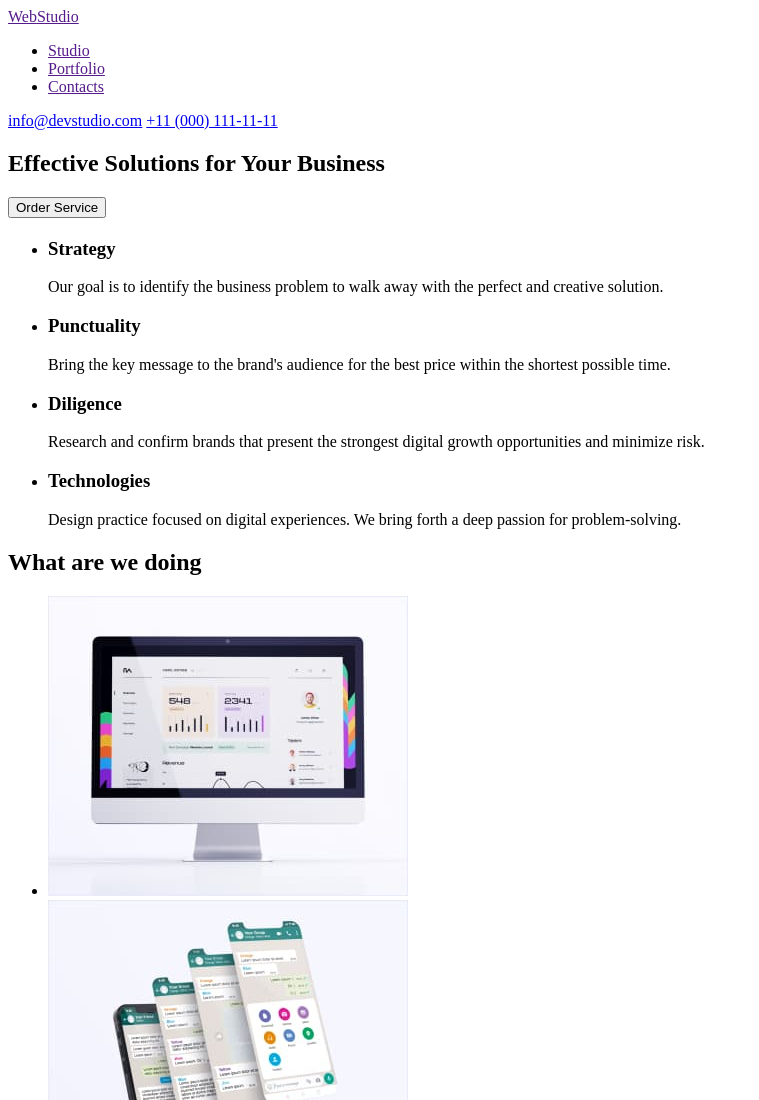
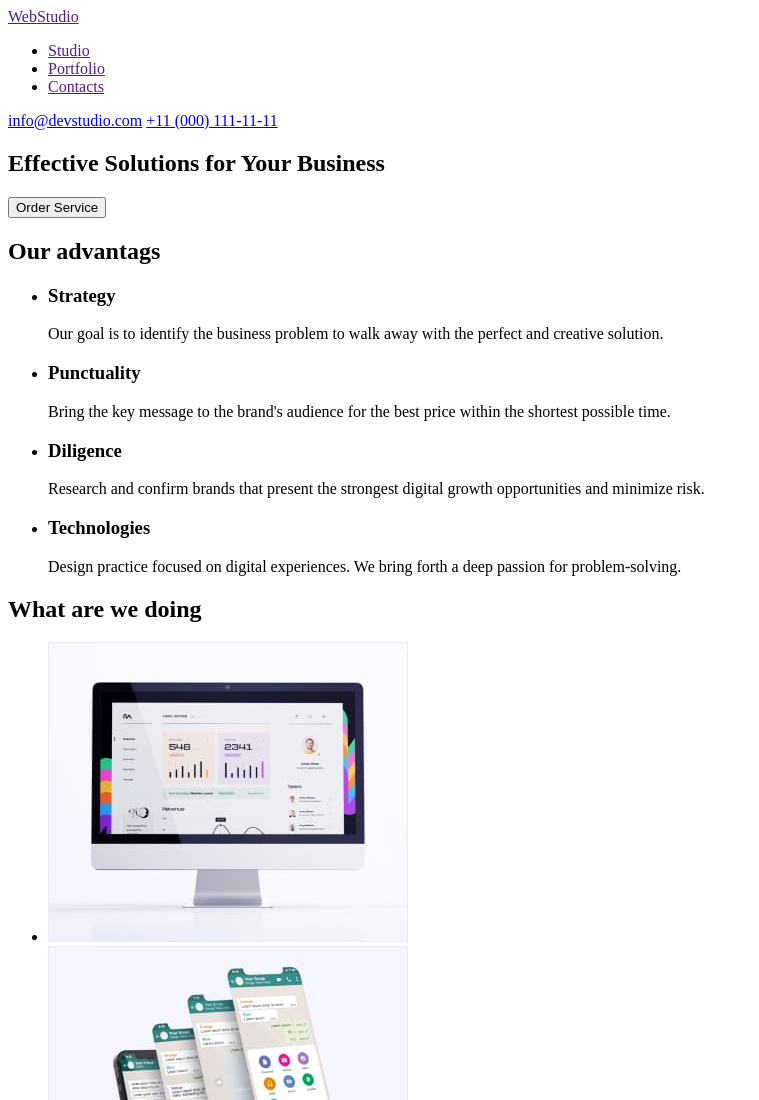
Before and after one commit to MShmatok/goit-markup-hw-01, a plain HTML site: page index.html in a window 1280 px wide. Shown: the top 1100 px of the page, without its empty margins (0-759 px from the left). Drawn offline with Linux system fonts and the light colour scheme.

Commit message:
Commit 12-01-2023 002

```diff
--- a/index.html
+++ b/index.html
@@ -36,7 +36,7 @@
       </section>
 
       <section>
-        <h2></h2>
+        <h2>Our advantags</h2>
         <ul>
           <li>
             <h3>Strategy</h3>
```
